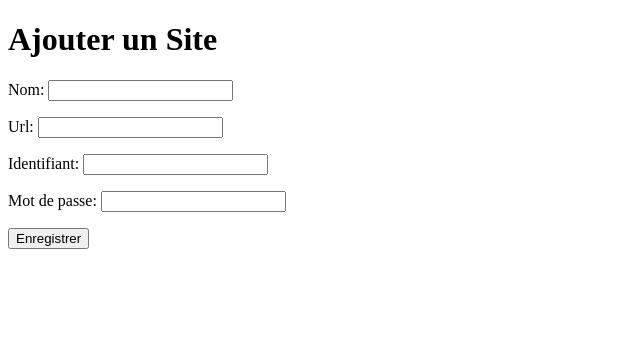
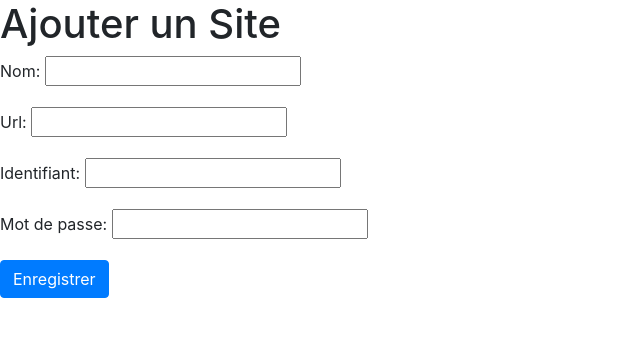
Before and after one commit to Reker23/b3-c3-django-hussenet-perez, a Django app: page /ajout/ in a window 1280 px wide. Shown: the top 337 px of the page, without its empty margins (0-640 px from the left). Run offline with Django 3.2, Linux system fonts and the light colour scheme; some libraries are stand-ins or nearby versions.

Commit message:
change bouton style + boostrap ajout_site

```diff
--- a/app/templates/app/ajout_site.html
+++ b/app/templates/app/ajout_site.html
@@ -3,13 +3,18 @@
 <head>
     <meta charset="UTF-8">
     <title>Ajouter un Site</title>
+    <!-- Inclure le lien vers Bootstrap CSS -->
+    <link rel="stylesheet" href="https://stackpath.bootstrapcdn.com/bootstrap/4.5.2/css/bootstrap.min.css">
 </head>
 <body>
     <h1>Ajouter un Site</h1>
     <form method="post">
         {% csrf_token %}
         {{ form.as_p }}  <!-- Affichage des champs du formulaire -->
-        <button type="submit">Enregistrer</button>
+        <!-- Utilisation des classes Bootstrap pour le bouton -->
+        <button class="btn btn-primary" type="submit">Enregistrer</button>
     </form>
+    <!-- Inclure Bootstrap JS si nécessaire -->
+    <script src="https://stackpath.bootstrapcdn.com/bootstrap/4.5.2/js/bootstrap.min.js"></script>
 </body>
 </html>
```
